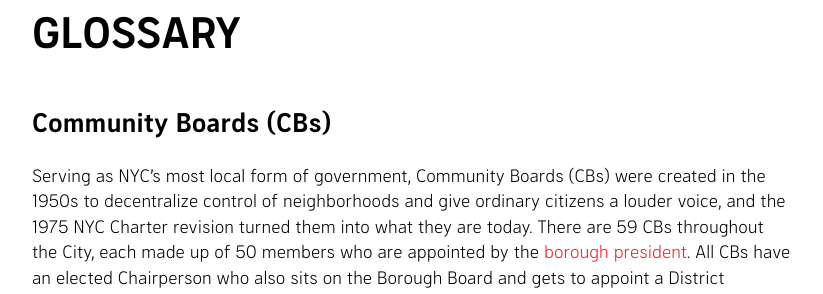
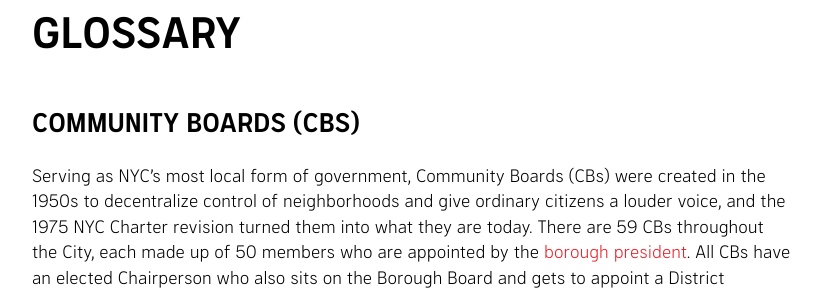
Before and after one commit to nycdsa/the-thorn, a Jekyll site: the page built from src/glossary.html, in a window 1280 px wide. Shown: the part 560-854 px from the top of the page, without its empty margins (228-1051 px from the left). Built offline with Jekyll 4.4.1, drawn with Linux system fonts in a browser that asks for light colours.

Commit message:
Update _base.scss

```diff
--- a/src/_sass/global/_base.scss
+++ b/src/_sass/global/_base.scss
@@ -21,6 +21,10 @@ html, body {
     padding-bottom: 1em;
     margin-bottom: 1em;
     border-bottom: 2px solid #EC1F27;
+}
+
+.glossary-item h2 {
+      text-transform: uppercase;
 }
 
 .container {
```
